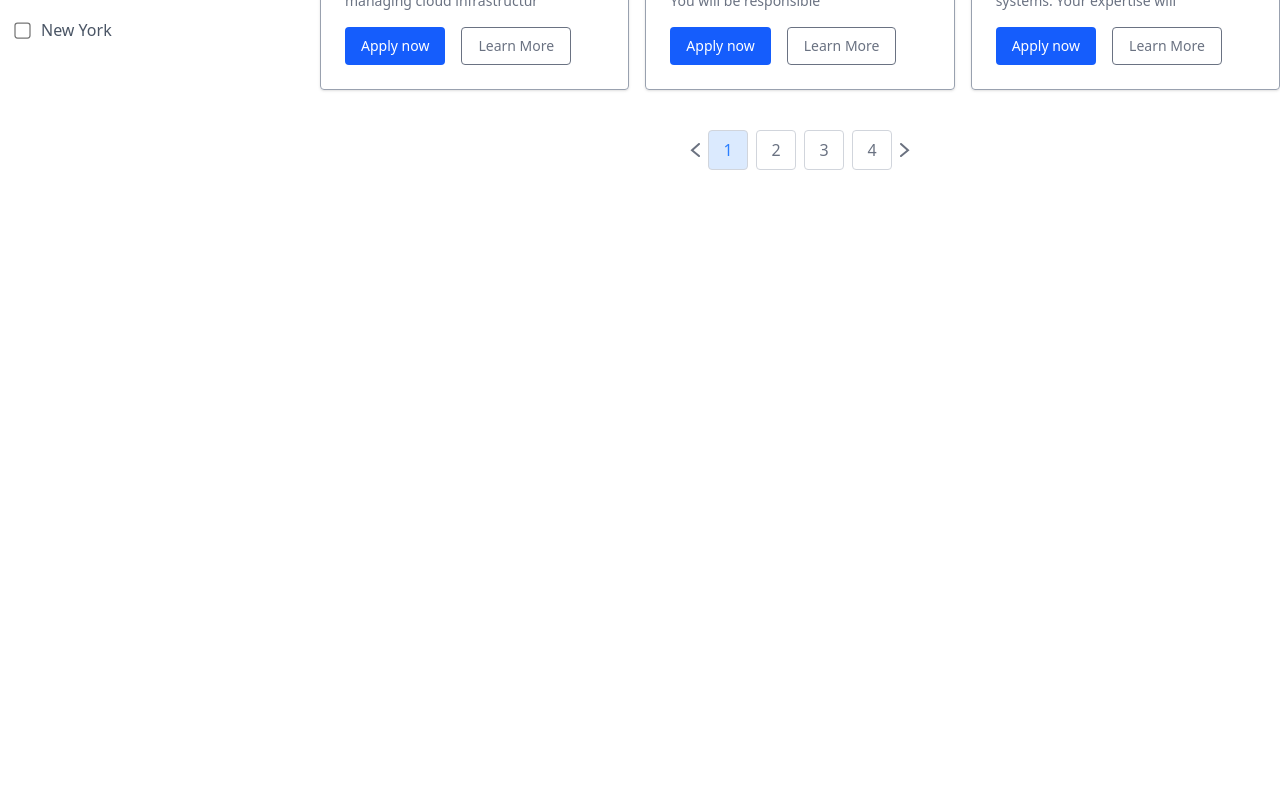
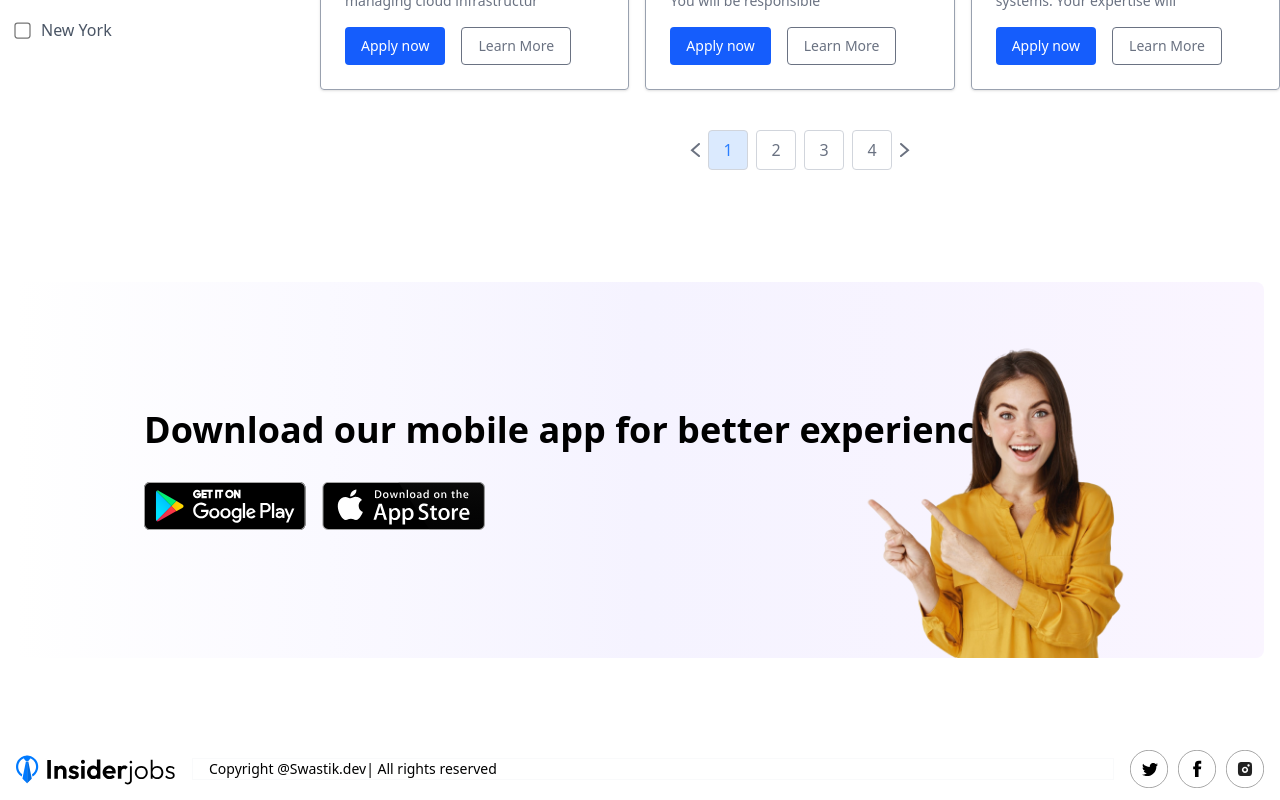
Before and after one commit to Swastik0410/Job-Portal-clientside, a React (Vite) app: page / in a window 1280 px wide. Shown: the part 1228-2028 px from the top of the page. Before the commit the page ends 1430 px from the top, so only its background shows below. Built offline with nearby package versions, Linux system fonts and the light colour scheme; no server answers.

Commit message:
Made the footer part

```diff
--- /dev/null
+++ b/src/components/AppDownload.jsx
@@ -0,0 +1,25 @@
+import React from 'react'
+import { assets } from '../assets/assets'
+
+const AppDownload = () => {
+  return (
+    <div className='container px-4 2xl:px-20 mx-auto my-20'>
+        <div className='relative bg-gradient-to-r from via-violet-50 to-purple-50 p-12 sm:p-24 lg:p-32 rounded-lg'>
+            <div>
+                <h1 className='text-2xl sm:text-4xl font-bold mb-8 mx-w-md'>Download  our mobile app for better experience</h1>
+                <div className='flex gap-4'>
+                    <a href="#" className='inline-block'>
+                        <img  className='h-12' src={assets.play_store} alt="" />
+                    </a>
+                    <a href="#" className='inline-block'>
+                        <img className='h-12' src={assets.app_store} alt="" />
+                    </a>
+                </div>
+            </div>
+            <img src={assets.app_main_img} alt="" className='absolute w-70 right-0 bottom-0 mr-32 max-lg:hidden' />
+        </div>
+    </div>
+  )
+}
+
+export default AppDownload
--- /dev/null
+++ b/src/components/Footer.jsx
@@ -0,0 +1,18 @@
+import React from 'react'
+import { assets } from '../assets/assets'
+
+const Footer = () => {
+  return (
+    <div className='container px-4 2xl:px-20 mx-auto flex items-center justify-between gap-4 py-3 mt-20'>
+        <img src={assets.logo} alt=""  width={160}/>
+        <p className='flex-1 border-1 border-gray-50 pl-4 text-sm text-gray-500mmax-sm:hidden'>Copyright @Swastik.dev| All rights reserved</p>
+        <div className='flex gap-2.5'>
+            <img src={assets.twitter_icon} alt="" width={38} />
+            <img src={assets.facebook_icon} alt="" width={38} />
+            <img src={assets.instagram_icon} alt=""  width={38} />
+        </div>
+    </div>
+  )
+}
+
+export default Footer
--- a/src/pages/Home.jsx
+++ b/src/pages/Home.jsx
@@ -2,6 +2,8 @@
 import Navbar from '../components/Navbar'
 import Hero from '../components/Hero'
 import JobListing from '../components/JobListing'
+import AppDownload from '../components/AppDownload'
+import Footer from '../components/Footer'
 
 const Home = () => {
   return (
@@ -9,6 +11,8 @@
         <Navbar/>
         <Hero/>
         <JobListing/>
+        <AppDownload/>
+        <Footer/>
     </div>
   )
 }
```
